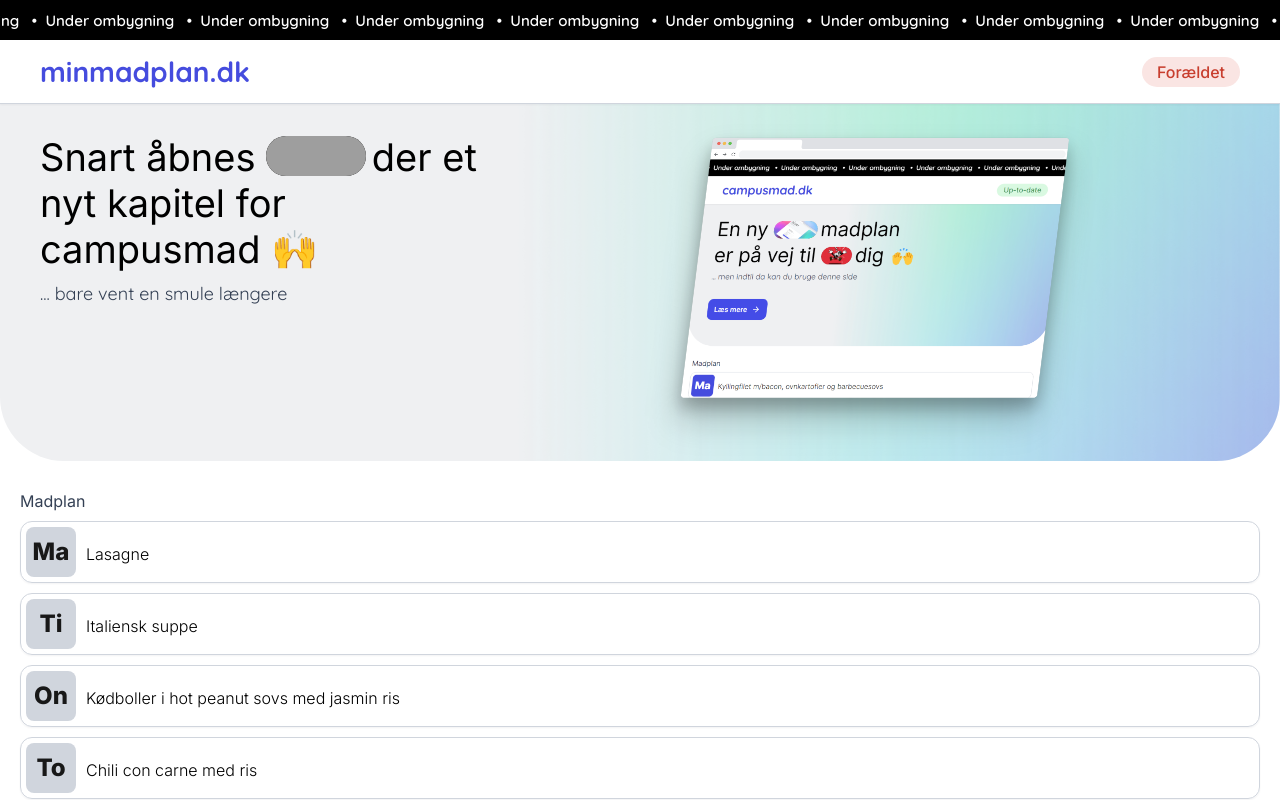
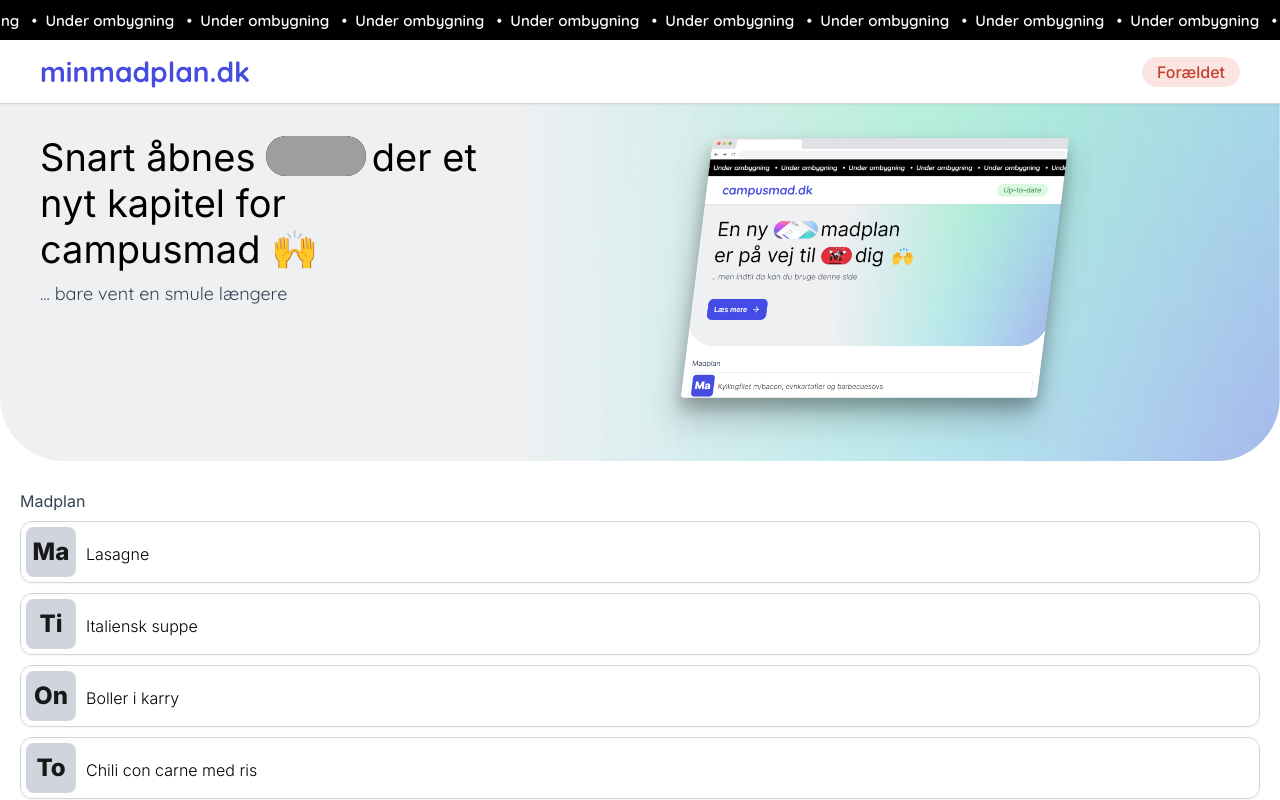
Before and after one commit to zMyLlama/videndjurs-aftensmad, a Next.js app: page / in a window 1280 px wide. Built offline with nearby package versions, Linux system fonts and the light colour scheme; grey boxes are pictures that could not be loaded.

Commit message:
Update temp.loading.tsx

```diff
--- a/pages/components/index/temp.loading.tsx
+++ b/pages/components/index/temp.loading.tsx
@@ -12,7 +12,7 @@ const mealPlan : any = {
     "meals": {
         "monday": "Lasagne",
         "tuesday": "Italiensk suppe",
-        "wednesday": "Kødboller i hot peanut sovs med jasmin ris",
+        "wednesday": "Boller i karry",
         "thursday": "Chili con carne med ris",
         "friday": "Kyllinge burger",
         "saturday": "Kokkens suppe",
```
